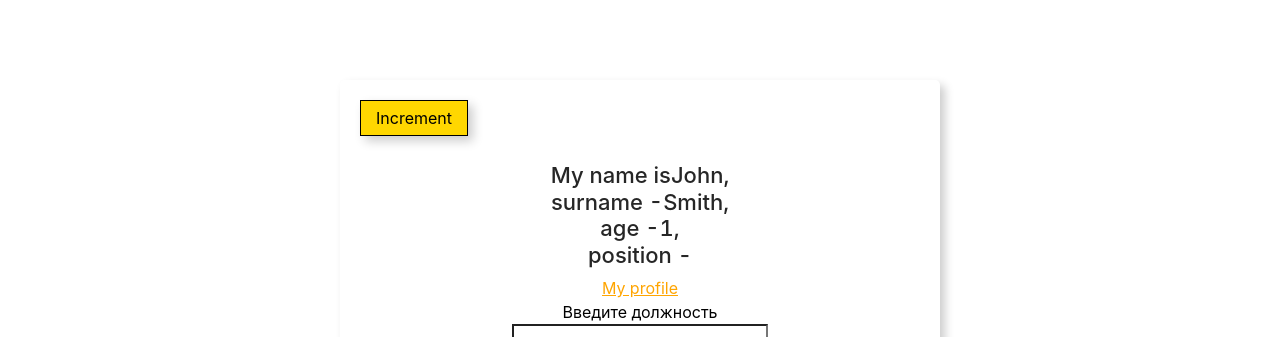
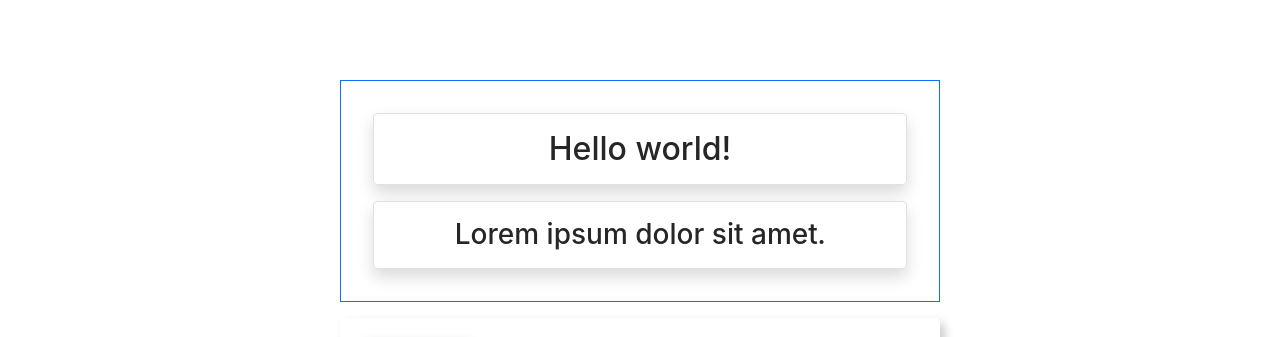
Before and after one commit to elijahmylcev/first-react-project, a React (Create React App) app: page / in a window 1280 px wide. Shown: the top 337 px of the page. Built offline with nearby package versions, Linux system fonts and the light colour scheme.

Commit message:
props.child

```diff
--- a/public/index.html
+++ b/public/index.html
@@ -10,9 +10,6 @@
       content="Web site created using create-react-app"
     />
     <link rel="apple-touch-icon" href="%PUBLIC_URL%/logo192.png" />
-
-    <link rel="manifest" href="%PUBLIC_URL%/manifest.json" />
-
     <title>React App</title>
   </head>
   <body>
--- a/src/App.js
+++ b/src/App.js
@@ -1,5 +1,5 @@
-import PropTypes from 'prop-types';
-import { Component } from 'react';
+import propTypes from 'prop-types';
+import React, { Component } from 'react';
 import styled from 'styled-components';
 
 const EmpItem = styled.div`
@@ -86,6 +86,17 @@ const Wrapper = styled.div`
   margin: 80px auto 0 auto;
 `;
 
+function DynamicGreeting(props) {
+  const { color, children } = props;
+  return (
+    <div className={`mb-3 p-3 border border-${color}`}>
+      {
+        React.Children.map(children, (child) => React.cloneElement(child, { className: 'shadow p-3 m-3 border rounded' }))
+      }
+    </div>
+  );
+}
+
 class App extends Component {
   constructor() {
     super();
@@ -98,16 +109,27 @@ class App extends Component {
 
   render() {
     return (
+
       <Wrapper>
+        <DynamicGreeting color="primary">
+          <h2>Hello world!</h2>
+          <h3>Lorem ipsum dolor sit amet.</h3>
+        </DynamicGreeting>
         <WhoAmI name={this.person.name} surname={this.person.surname} link={this.person.link} />
       </Wrapper>
     );
   }
 }
+
+DynamicGreeting.propTypes = {
+  children: propTypes.node.isRequired,
+  color: propTypes.string.isRequired,
+};
+
 WhoAmI.propTypes = {
-  name: PropTypes.string.isRequired,
-  surname: PropTypes.string.isRequired,
-  link: PropTypes.string.isRequired,
+  name: propTypes.string.isRequired,
+  surname: propTypes.string.isRequired,
+  link: propTypes.string.isRequired,
 };
 // Старый метод
 // class Field extends Component {
```
